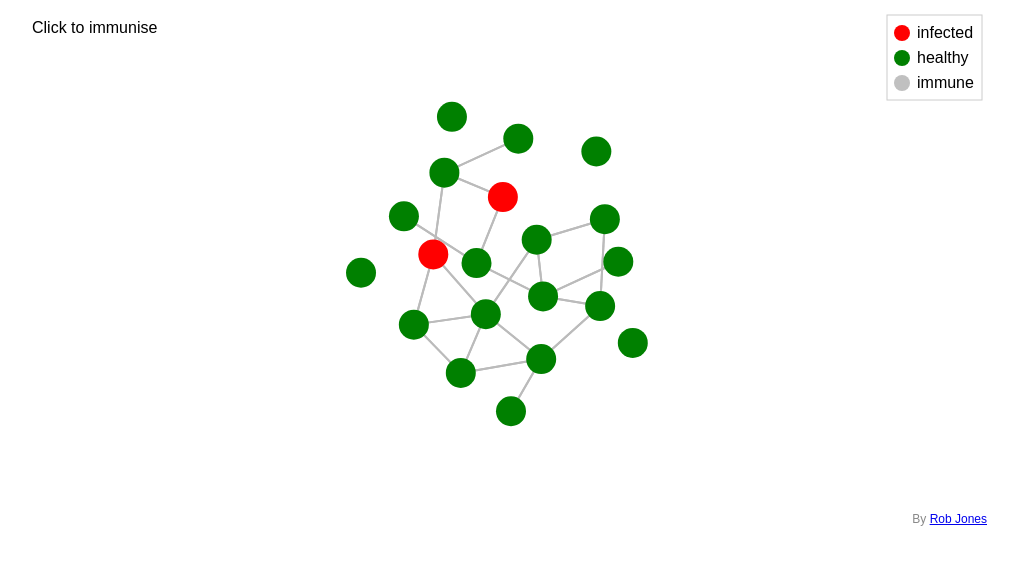
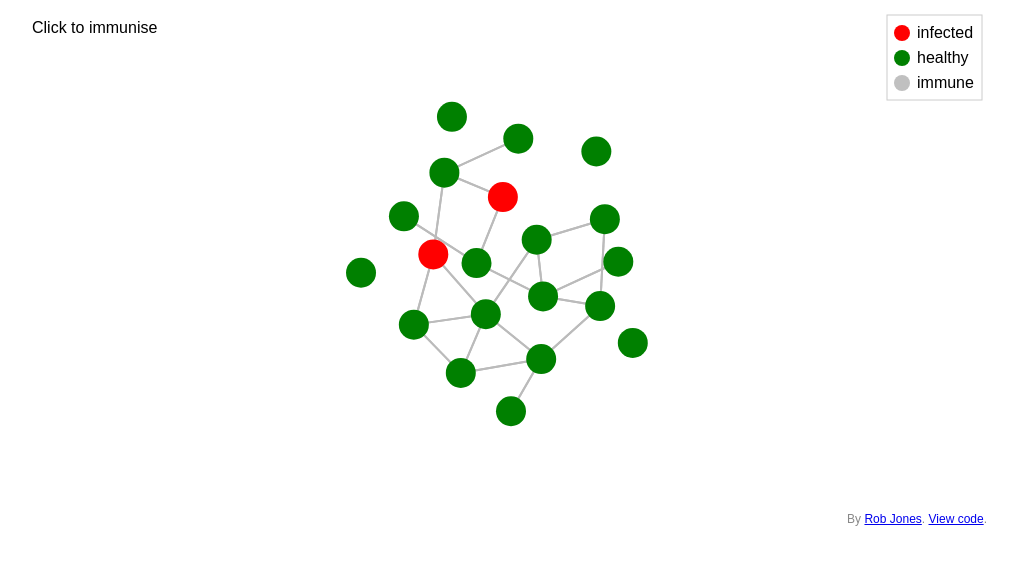
Before and after one commit to robertjones/spread, a plain HTML site: page index.html in a window 1280 px wide. Shown: the whole page, without its empty margins (133-1150 px from the left). Drawn offline with nearby package versions, Linux system fonts and the light colour scheme.

Commit message:
Add GH link

```diff
--- a/index.html
+++ b/index.html
@@ -48,5 +48,5 @@ svg {
   <script src="http://cdnjs.cloudflare.com/ajax/libs/lodash.js/3.9.3/lodash.min.js"></script>
   <script src="http://d3js.org/d3.v3.min.js"></script>
   <script src="spread.js"></script>
-  <p class="small">By <a href="http://www.twitter.com/robjones">Rob Jones</a></p>
+  <p class="small">By <a href="http://www.twitter.com/robjones">Rob Jones</a>. <a href="https://github.com/robertjones/spread">View code</a>.</p>
 </body>
```
